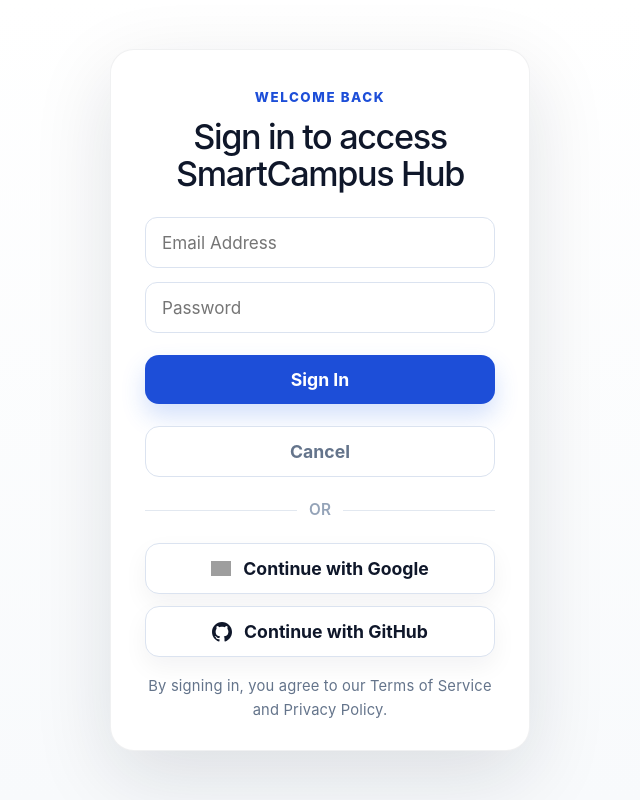
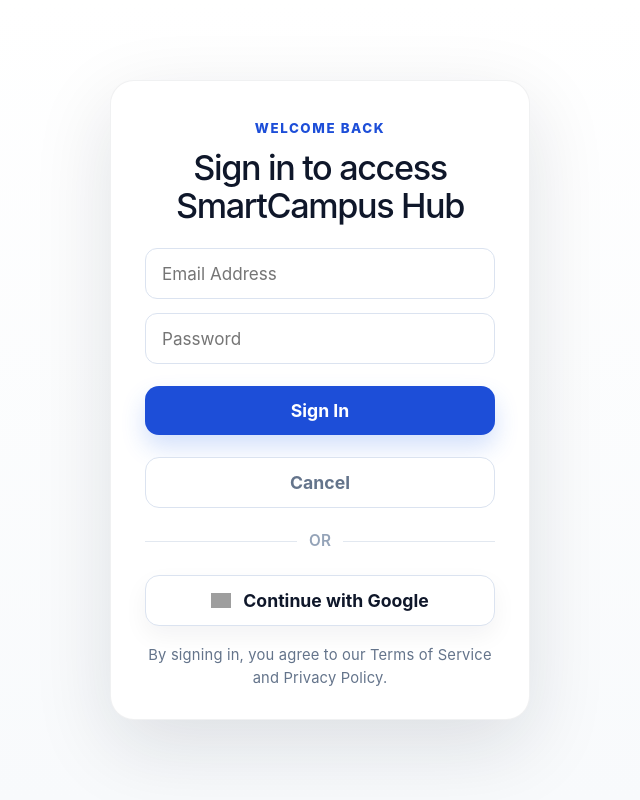
Before and after one commit to dilshandilushawannige-ops/UniSync, a React app in the folder frontend/: page /login in a window 1280 px wide. Shown: the whole page, without its empty margins (320-960 px from the left). Built offline with nearby package versions, Linux system fonts and the light colour scheme; no server answers; grey boxes are pictures that could not be loaded; the HTML template or start-up script is replaced by a standard one.

Commit message:
Update login form

```diff
--- a/frontend/src/pages/user/LoginPage.jsx
+++ b/frontend/src/pages/user/LoginPage.jsx
@@ -8,7 +8,6 @@
     const fallbackApiBaseUrl = `${window.location.protocol}//${window.location.hostname}:8081`;
     const backendBaseUrl = (import.meta.env.VITE_API_BASE_URL || fallbackApiBaseUrl).replace(/\/$/, "");
     const googleOAuthUrl = `${backendBaseUrl}/oauth2/authorization/google`;
-    const githubOAuthUrl = `${backendBaseUrl}/oauth2/authorization/github`;
 
     const navigate = useNavigate();
     const [loadingProvider, setLoadingProvider] = useState("");
@@ -68,16 +67,6 @@
         }
 
         window.location.assign(googleOAuthUrl);
-    };
-
-    const handleGithubLogin = () => {
-        setLoadingProvider("github");
-        if (window.self !== window.top) {
-            window.open(githubOAuthUrl, "_blank", "noopener,noreferrer");
-            return;
-        }
-
-        window.location.assign(githubOAuthUrl);
     };
 
     return (
@@ -158,29 +147,6 @@
                                 {loadingProvider === "google"
                                     ? "Redirecting..."
                                     : "Continue with Google"}
-                            </span>
-                        </button>
-
-                        <button
-                            type="button"
-                            style={styles.oauthButton}
-                            onClick={handleGithubLogin}
-                            disabled={loadingProvider === "github"}
-                        >
-                            <svg
-                                width="20"
-                                height="20"
-                                viewBox="0 0 24 24"
-                                fill="currentColor"
-                                style={{ flexShrink: 0 }}
-                            >
-                                <path d="M12 0c-6.626 0-12 5.373-12 12 0 5.302 3.438 9.8 8.207 11.387.599.111.793-.261.793-.577v-2.234c-3.338.726-4.033-1.416-4.033-1.416-.546-1.387-1.333-1.756-1.333-1.756-1.089-.745.083-.729.083-.729 1.205.084 1.839 1.237 1.839 1.237 1.07 1.834 2.807 1.304 3.492.997.107-.775.418-1.305.762-1.604-2.665-.305-5.467-1.334-5.467-5.931 0-1.311.469-2.381 1.236-3.221-.124-.303-.535-1.524.117-3.176 0 0 1.008-.322 3.301 1.23.957-.266 1.983-.399 3.003-.404 1.02.005 2.047.138 3.006.404 2.291-1.552 3.297-1.23 3.297-1.23.653 1.653.242 2.874.118 3.176.77.84 1.235 1.911 1.235 3.221 0 4.609-2.807 5.624-5.479 5.921.43.372.823 1.102.823 2.222v3.293c0 .319.192.694.801.576 4.765-1.589 8.199-6.086 8.199-11.386 0-6.627-5.373-12-12-12z" />
-                            </svg>
-
-                            <span>
-                                {loadingProvider === "github"
-                                    ? "Redirecting..."
-                                    : "Continue with GitHub"}
                             </span>
                         </button>
 
```
